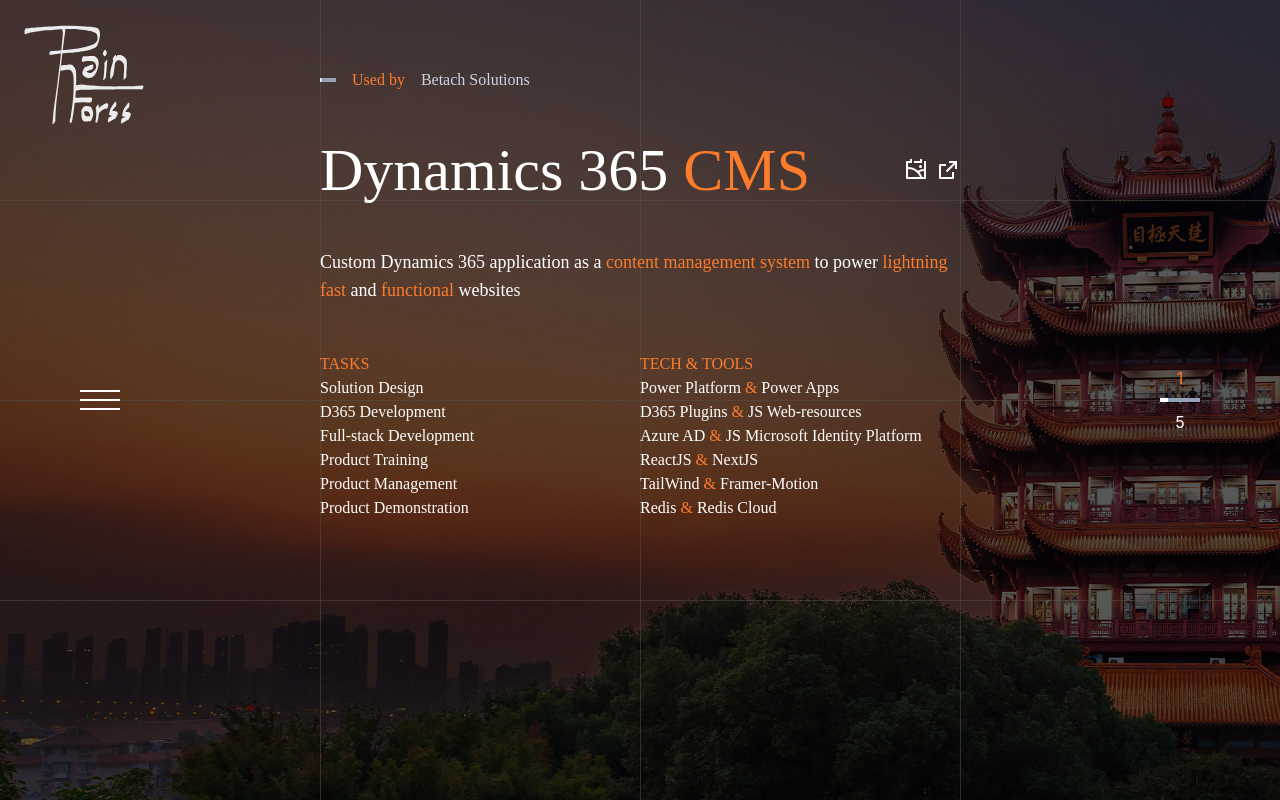
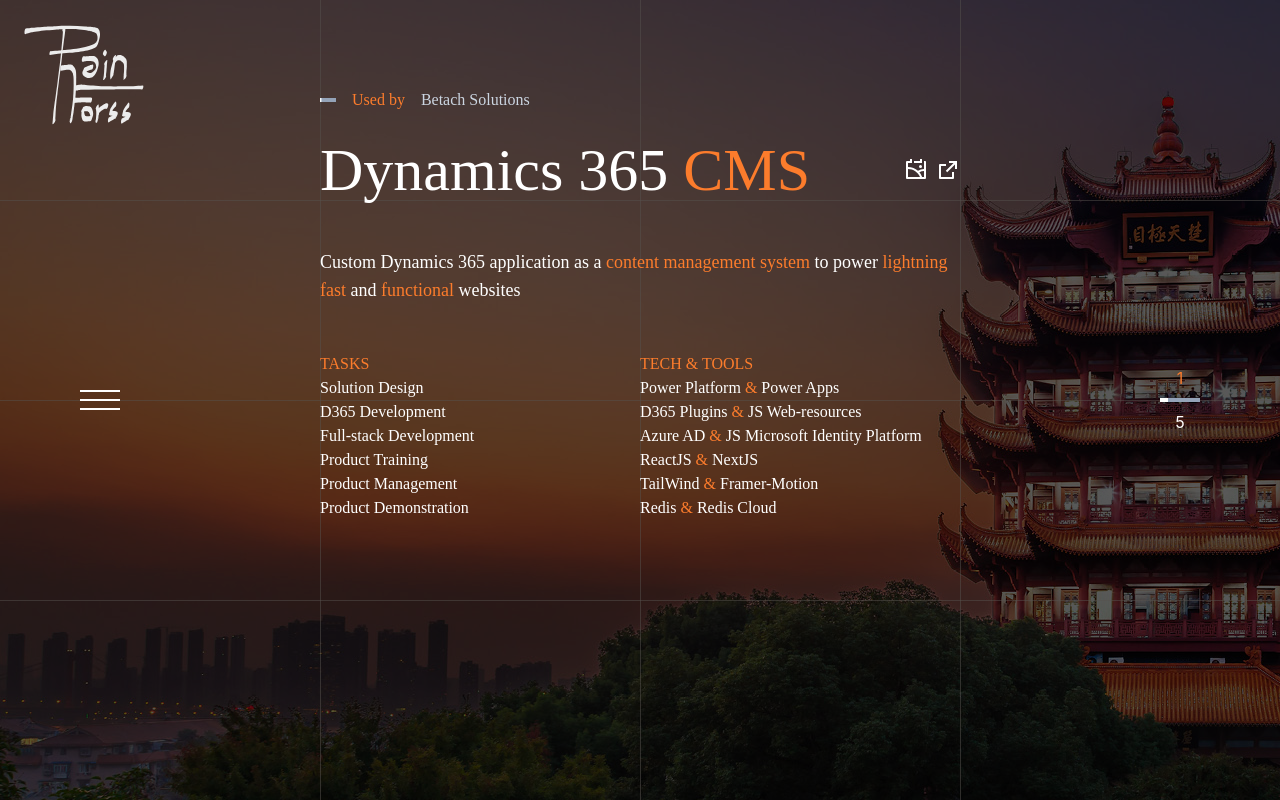
Before and after one commit to rainforss/personal-site, a Next.js app: page /projects in a window 1280 px wide. Built offline with nearby package versions, Linux system fonts and the light colour scheme; a web font is replaced by a local one.

Commit message:
added custom error page and paginated blogs page

```diff
--- a/components/RotatingText.tsx
+++ b/components/RotatingText.tsx
@@ -46,7 +46,7 @@
     <div
       className={`h-10 flex flex-row justify-start items-center absolute bottom-0 left-0 -translate-x-${
         props.translateX || "1/2"
-      } translate-y-${props.translateY || "1/2"}`}
+      } translate-y-1/2`}
     >
       <div className="h-1 w-4 relative bg-slate-400 mr-4 overflow-hidden">
         <motion.div
```
